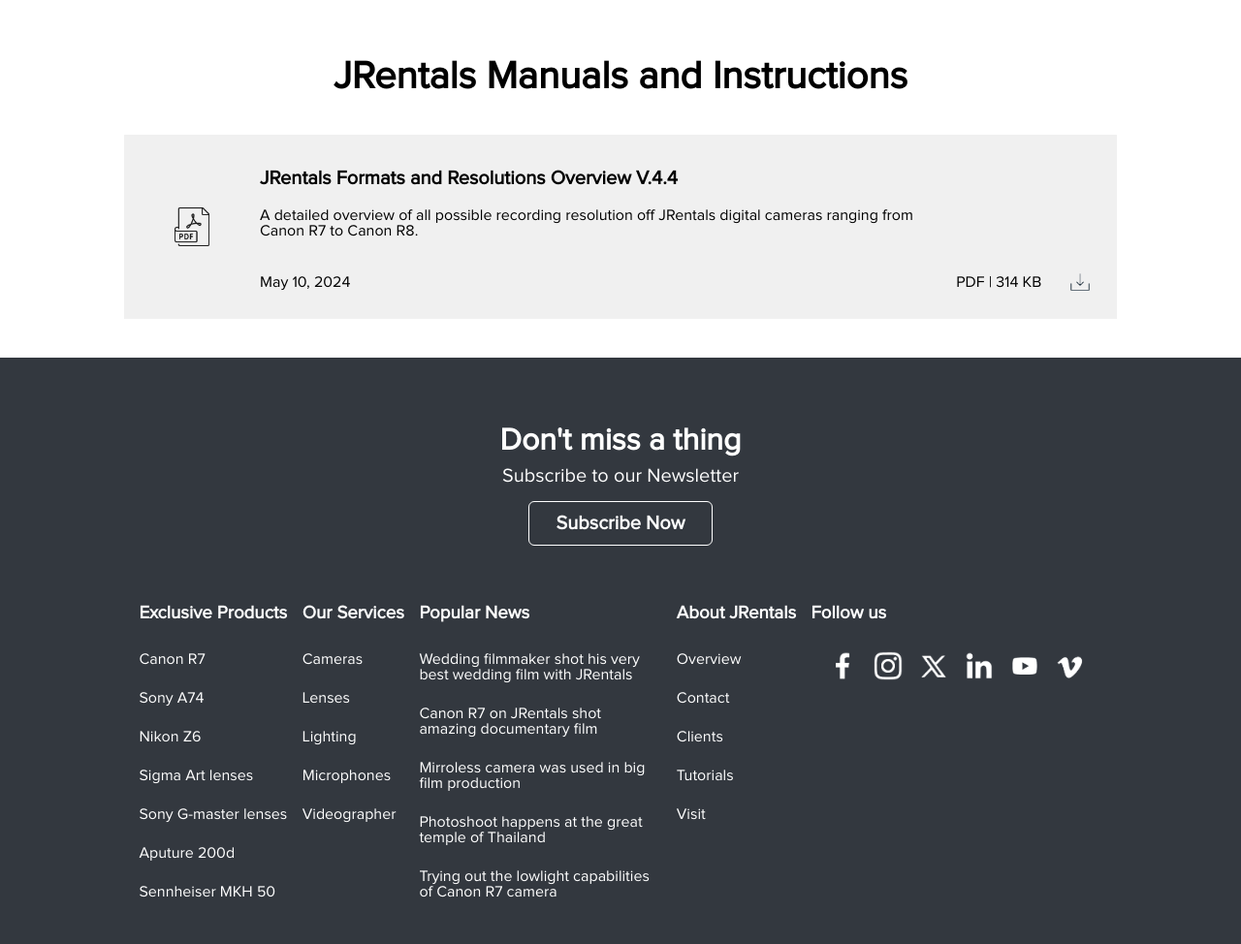
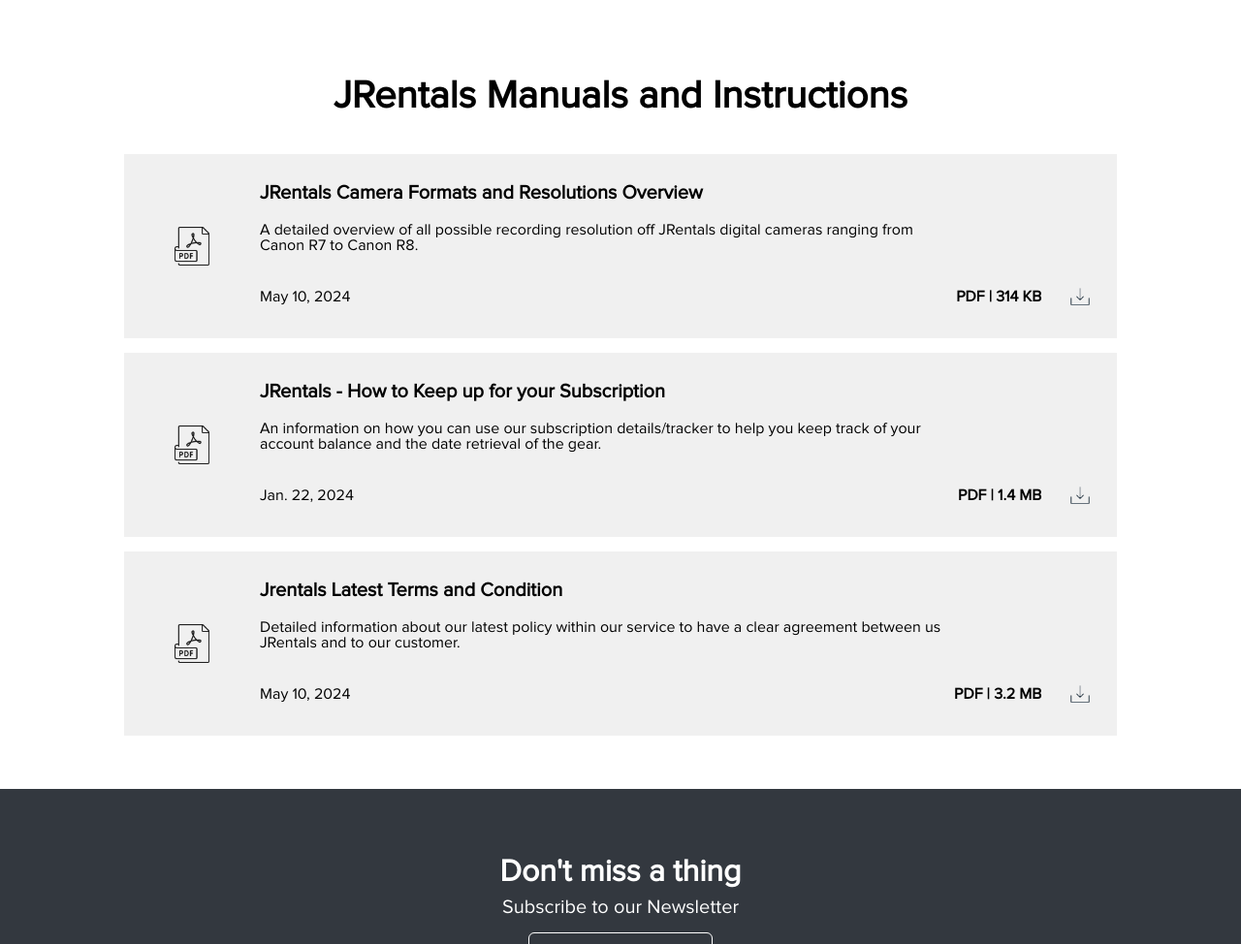
Before and after one commit to jamesricarte/JRentals, a plain HTML site: page tutorials.html in a window 1280 px wide. Shown: the part 2540-3514 px from the top of the page at 97% size. Drawn offline with Linux system fonts and the light colour scheme.

Commit message:
Add files via upload

```diff
--- a/tutorials-style.css
+++ b/tutorials-style.css
@@ -70,7 +70,6 @@ body {
 .video-container {
     position: relative;
     width: 70%;
-
 }
 
 .play-button {
@@ -210,6 +209,7 @@ body {
     display: flex;
     flex-direction: column;
     align-items: center;
+    margin-top: 20px;
 }
 
 .technical-downloads-section * {
@@ -227,6 +227,7 @@ body {
     background-color: rgb(240, 240, 240);
     display: flex;
     align-items: center;
+    margin-bottom: 15px;
 }
 
 .file img {
@@ -246,7 +247,7 @@ body {
 .file .group-1 h1 {
     font-size: 20px;
     margin: 0;
-    margin-top: 35px;
+    margin-top: 30px;
     margin-bottom: 20px;
 }
 
@@ -280,3 +281,7 @@ body {
     margin-left: 20px;
     cursor: pointer;
 }
+
+.file .group-2 .download-link p {
+    font-weight: bold;
+}
--- a/tutorials.html
+++ b/tutorials.html
@@ -163,12 +163,42 @@
         <div class="file">
             <img src="images/pdf-icon.png" alt="">
             <div class="group-1">
-                <h1>JRentals Formats and Resolutions Overview V.4.4</h1>
+                <h1>JRentals Camera Formats and Resolutions Overview</h1>
                 <p>A detailed overview of all possible recording resolution off JRentals digital cameras ranging from Canon R7 to Canon R8.</p>
                 <div class="group-2">
                     <p>May 10, 2024</p>
                     <div class="download-link">
                         <p>PDF | 314 KB</p>
+                        <img src="images/download-icon.png" alt="">
+                    </div>
+                </div>
+            </div>
+        </div>
+
+        <div class="file">
+            <img src="images/pdf-icon.png" alt="">
+            <div class="group-1">
+                <h1>JRentals - How to Keep up for your Subscription</h1>
+                <p>An information on how you can use our subscription details/tracker to help you keep track of your account balance and the date retrieval of the gear.</p>
+                <div class="group-2">
+                    <p>Jan. 22, 2024</p>
+                    <div class="download-link">
+                        <p>PDF | 1.4 MB</p>
+                        <img src="images/download-icon.png" alt="">
+                    </div>
+                </div>
+            </div>
+        </div>
+
+        <div class="file">
+            <img src="images/pdf-icon.png" alt="">
+            <div class="group-1">
+                <h1>Jrentals Latest Terms and Condition</h1>
+                <p>Detailed information about our latest policy within our service to have a clear agreement between us JRentals and to our customer.</p>
+                <div class="group-2">
+                    <p>May 10, 2024</p>
+                    <div class="download-link">
+                        <p>PDF | 3.2 MB</p>
                         <img src="images/download-icon.png" alt="">
                     </div>
                 </div>
```
